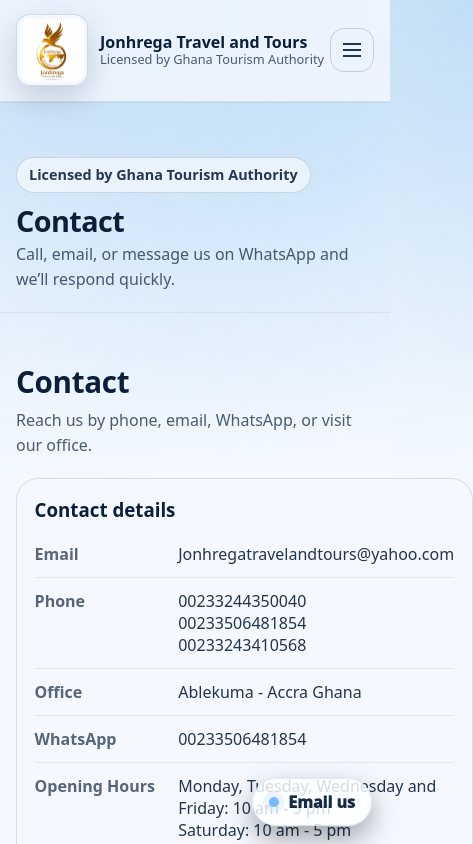
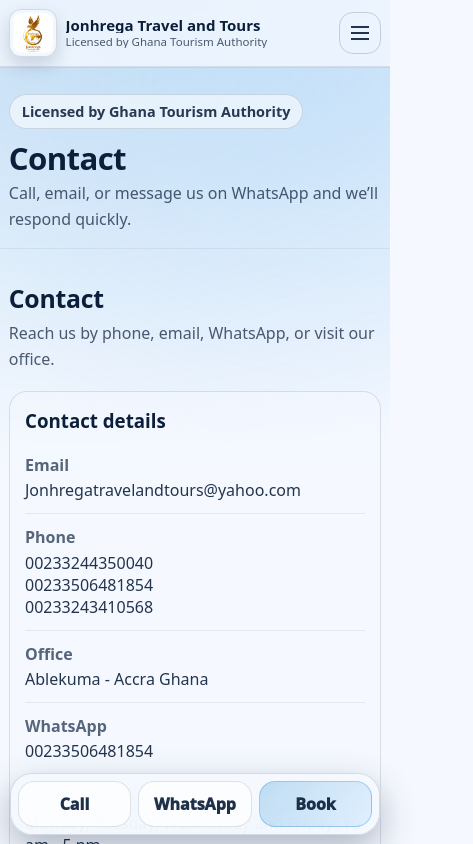
Before and after one commit to learngermanghana/jonhrega-travel-site, a React (Vite) app: page /contact in a window 390 px wide. Shown: the top 844 px of the page, 473 px wide, since content can reach past the window. Built offline with nearby package versions, Linux system fonts and the light colour scheme.

Commit message:
Improve mobile layout tap targets and quick actions

```diff
--- a/src/index.css
+++ b/src/index.css
@@ -55,6 +55,7 @@
   display: flex;
   gap: .75rem;
   align-items: center;
+  min-width: 0;
 }
 .brand__logo{
   width: 72px;
@@ -66,8 +67,9 @@
   box-shadow: var(--shadow);
   background: rgba(255,255,255,.4);
   padding: .2rem;
+  flex: 0 0 auto;
 }
-.brand__text{ display: grid; line-height: 1.05; }
+.brand__text{ display: grid; line-height: 1.05; min-width: 0; }
 .brand__name{ font-weight: 800; }
 .brand__sub{ font-size: .8rem; color: var(--muted); margin-top: .15rem; }
 
@@ -86,6 +88,7 @@
   border-radius: 14px;
   width: 44px; height: 44px;
   color: var(--text);
+  flex: 0 0 auto;
 }
 .hamburger{
   display: block;
@@ -107,16 +110,18 @@
 
 .nav__mobile{
   border-top: 1px solid rgba(11,31,58,.10);
-  background: rgba(245,249,255,.92);
+  background: rgba(245,249,255,.96);
+  max-height: calc(100dvh - 76px);
+  overflow-y: auto;
 }
 .nav__mobileInner{
   display: grid;
-  gap: .75rem;
-  padding: 1rem 0 1.25rem;
+  gap: .6rem;
+  padding: .85rem 0 1rem;
 }
 .nav__mobileLink{
   text-align: left;
-  padding: .9rem 1rem;
+  padding: .85rem 1rem;
   border-radius: 16px;
   border: 1px solid rgba(11,31,58,.12);
   background: rgba(255,255,255,.55);
@@ -459,6 +464,7 @@
   background: rgba(245,249,255,.35);
   color: rgba(11,31,58,.92);
   outline: none;
+  font: inherit;
 }
 input:focus, select:focus, textarea:focus{
   border-color: rgba(0,119,200,.40);
@@ -478,6 +484,7 @@
   align-items: center;
   justify-content: center;
   gap: .45rem;
+  min-height: 44px;
   padding: .75rem 1rem;
   border-radius: 999px;
   border: 1px solid rgba(0,119,200,.26);
@@ -493,6 +500,7 @@
   border-color: rgba(11,31,58,.14);
 }
 .btn--small{
+  min-height: 40px;
   padding: .55rem .85rem;
   font-weight: 900;
 }
@@ -517,166 +525,6 @@
   gap: .5rem;
   text-align: right;
   color: rgba(11,31,58,.85);
-}
-
-/* RESPONSIVE */
-@media (max-width: 980px){
-  .hero__inner{ grid-template-columns: 1fr; }
-  .hero__meta{ grid-template-columns: 1fr; }
-  .hero__visual{ min-height: 240px; }
-  .hero__image--passport{ width: 60%; right: -.6rem; bottom: -.6rem; }
-  .grid{ grid-template-columns: 1fr; }
-  .twoCol{ grid-template-columns: 1fr; }
-  .twoCol--contact{ grid-template-columns: 1fr; }
-  .footer__inner{ flex-direction: column; }
-  .footer__links{ text-align: left; }
-  .nav__links{ display: none; }
-  .nav__toggle{ display: inline-flex; align-items: center; justify-content: center; }
-}
-
-@media (max-width: 720px){
-  .hero::before{
-    background:
-      linear-gradient(180deg, rgba(245,249,255,.92) 0%, rgba(245,249,255,.65) 45%, rgba(245,249,255,.28) 100%),
-      url("/images/plane.jpeg") center/cover no-repeat;
-  }
-}
-
-/* ROUTES */
-.nav__links a.active{
-  text-decoration: none;
-  border-bottom: 2px solid rgba(0,119,200,.7);
-  padding-bottom: .2rem;
-}
-.nav__mobileLink.active{
-  border-color: rgba(0,119,200,.45);
-}
-
-.pageHeader{
-  padding: 2.6rem 0 1.2rem;
-  border-top: 1px solid rgba(11,31,58,.06);
-}
-.pageHeader__inner{
-  padding-top: .8rem;
-}
-.pageHeader__title{
-  margin: .75rem 0 .35rem;
-  font-size: clamp(1.8rem, 3.4vw, 2.6rem);
-  line-height: 1.1;
-  letter-spacing: -0.02em;
-}
-.pageHeader__sub{
-  margin: 0;
-  color: rgba(11,31,58,.72);
-  line-height: 1.6;
-  max-width: 75ch;
-}
-
-/* ROUTES */
-.nav__links a.active{
-  text-decoration: none;
-  border-bottom: 2px solid rgba(0,119,200,.7);
-  padding-bottom: .2rem;
-}
-.nav__mobileLink.active{
-  border-color: rgba(0,119,200,.45);
-}
-
-.pageHeader{
-  padding: 2.6rem 0 1.2rem;
-  border-top: 1px solid rgba(11,31,58,.06);
-}
-.pageHeader__inner{
-  padding-top: .8rem;
-}
-.pageHeader__title{
-  margin: .75rem 0 .35rem;
-  font-size: clamp(1.8rem, 3.4vw, 2.6rem);
-  line-height: 1.1;
-  letter-spacing: -0.02em;
-}
-.pageHeader__sub{
-  margin: 0;
-  color: rgba(11,31,58,.72);
-  line-height: 1.6;
-  max-width: 75ch;
-}
-
-/* HOME OFFERS */
-.offersGrid{
-  display: grid;
-  grid-template-columns: repeat(3, minmax(0, 1fr));
-  gap: 1rem;
-}
-
-.offerCard{
-  border-radius: 22px;
-  border: 1px solid rgba(11,31,58,.12);
-  background: rgba(255,255,255,.52);
-  overflow: hidden;
-  box-shadow: 0 10px 22px rgba(0,0,0,.20);
-  display: grid;
-  grid-template-rows: 160px 1fr;
-}
-
-.offerCard__media{
-  position: relative;
-  width: 100%;
-  height: 160px;
-  overflow: hidden;
-}
-.offerCard__media img{
-  width: 100%;
-  height: 100%;
-  object-fit: cover;
-  display: block;
-}
-.offerCard__mediaFallback{
-  position: absolute;
-  inset: 0;
-  background:
-    radial-gradient(600px 180px at 20% 0%, rgba(0,119,200,.24), transparent 60%),
-    radial-gradient(520px 180px at 90% 15%, rgba(111,183,255,.18), transparent 55%),
-    rgba(245,249,255,.25);
-}
-
-.offerCard__body{
-  padding: 1rem 1rem 1.1rem;
-}
-.offerCard__subtitle{
-  color: rgba(11,31,58,.68);
-  font-weight: 800;
-  font-size: .92rem;
-  margin-bottom: .25rem;
-}
-.offerCard__title{
-  margin: 0 0 .55rem;
-  font-size: 1.1rem;
-  font-weight: 950;
-  letter-spacing: -0.01em;
-}
-.offerCard__text{
-  margin: 0 0 .9rem;
-  color: rgba(11,31,58,.78);
-  line-height: 1.65;
-}
-.offerCard__link{
-  display: inline-flex;
-  gap: .35rem;
-  font-weight: 950;
-  text-decoration: none;
-  color: rgba(11,31,58,.95);
-  border-bottom: 1px solid rgba(0,119,200,.55);
-  padding-bottom: .15rem;
-}
-.offerCard__link:hover{
-  filter: brightness(1.1);
-}
-
-@media (max-width: 980px){
-  .offersGrid{ grid-template-columns: 1fr; }
-  .offerCard{ grid-template-rows: 180px 1fr; }
-  .offerCard__media{ height: 180px; }
 }
 
 /* TOURS + TESTIMONIALS + WHATSAPP */
@@ -870,6 +718,10 @@
   box-shadow: 0 0 0 6px rgba(111,183,255,.12);
 }
 
+.mobileActionBar{
+  display: none;
+}
+
 /* BLOG */
 .blogGrid{
   display: grid;
@@ -909,19 +761,6 @@
   font-weight: 800;
 }
 
-@media (max-width: 980px){
-  .badgeGrid{ grid-template-columns: 1fr; }
-  .testimonialsGrid{ grid-template-columns: 1fr; }
-  .toursGrid{ grid-template-columns: 1fr; }
-  .tourCard{ grid-template-columns: 1fr; }
-  .tourCard__media{ min-height: 200px; }
-  .filterBar{ grid-template-columns: 1fr; }
-  .highlightGrid{ grid-template-columns: 1fr; }
-  .ctaPanel{ grid-template-columns: 1fr; }
-  .blogGrid{ grid-template-columns: 1fr; }
-  .formGrid{ grid-template-columns: 1fr; }
-}
-
 .quickLinksGrid{
   display: grid;
   grid-template-columns: repeat(3, minmax(0, 1fr));
@@ -955,8 +794,303 @@
   color: var(--brand);
 }
 
-@media (max-width: 900px){
-  .quickLinksGrid{
+/* ROUTES */
+.nav__links a.active{
+  text-decoration: none;
+  border-bottom: 2px solid rgba(0,119,200,.7);
+  padding-bottom: .2rem;
+}
+.nav__mobileLink.active{
+  border-color: rgba(0,119,200,.45);
+}
+
+.pageHeader{
+  padding: 2.6rem 0 1.2rem;
+  border-top: 1px solid rgba(11,31,58,.06);
+}
+.pageHeader__inner{
+  padding-top: .8rem;
+}
+.pageHeader__title{
+  margin: .75rem 0 .35rem;
+  font-size: clamp(1.8rem, 3.4vw, 2.6rem);
+  line-height: 1.1;
+  letter-spacing: -0.02em;
+}
+.pageHeader__sub{
+  margin: 0;
+  color: rgba(11,31,58,.72);
+  line-height: 1.6;
+  max-width: 75ch;
+}
+
+/* HOME OFFERS */
+.offersGrid{
+  display: grid;
+  grid-template-columns: repeat(3, minmax(0, 1fr));
+  gap: 1rem;
+}
+.offerCard{
+  border-radius: 22px;
+  border: 1px solid rgba(11,31,58,.12);
+  background: rgba(255,255,255,.52);
+  overflow: hidden;
+  box-shadow: 0 10px 22px rgba(0,0,0,.20);
+  display: grid;
+  grid-template-rows: 160px 1fr;
+}
+.offerCard__media{
+  position: relative;
+  width: 100%;
+  height: 160px;
+  overflow: hidden;
+}
+.offerCard__media img{
+  width: 100%;
+  height: 100%;
+  object-fit: cover;
+  display: block;
+}
+.offerCard__mediaFallback{
+  position: absolute;
+  inset: 0;
+  background:
+    radial-gradient(600px 180px at 20% 0%, rgba(0,119,200,.24), transparent 60%),
+    radial-gradient(520px 180px at 90% 15%, rgba(111,183,255,.18), transparent 55%),
+    rgba(245,249,255,.25);
+}
+.offerCard__body{
+  padding: 1rem 1rem 1.1rem;
+}
+.offerCard__subtitle{
+  color: rgba(11,31,58,.68);
+  font-weight: 800;
+  font-size: .92rem;
+  margin-bottom: .25rem;
+}
+.offerCard__title{
+  margin: 0 0 .55rem;
+  font-size: 1.1rem;
+  font-weight: 950;
+  letter-spacing: -0.01em;
+}
+.offerCard__text{
+  margin: 0 0 .9rem;
+  color: rgba(11,31,58,.78);
+  line-height: 1.65;
+}
+.offerCard__link{
+  display: inline-flex;
+  gap: .35rem;
+  font-weight: 950;
+  text-decoration: none;
+  color: rgba(11,31,58,.95);
+  border-bottom: 1px solid rgba(0,119,200,.55);
+  padding-bottom: .15rem;
+}
+.offerCard__link:hover{
+  filter: brightness(1.1);
+}
+
+/* RESPONSIVE */
+@media (max-width: 980px){
+  .hero__inner{ grid-template-columns: 1fr; }
+  .hero__meta{ grid-template-columns: 1fr; }
+  .hero__visual{ min-height: 240px; }
+  .hero__image--passport{ width: 60%; right: -.6rem; bottom: -.6rem; }
+  .grid{ grid-template-columns: 1fr; }
+  .twoCol{ grid-template-columns: 1fr; }
+  .twoCol--contact{ grid-template-columns: 1fr; }
+  .footer__inner{ flex-direction: column; }
+  .footer__links{ text-align: left; }
+  .nav__links{ display: none; }
+  .nav__toggle{ display: inline-flex; align-items: center; justify-content: center; }
+  .badgeGrid{ grid-template-columns: 1fr; }
+  .testimonialsGrid{ grid-template-columns: 1fr; }
+  .toursGrid{ grid-template-columns: 1fr; }
+  .tourCard{ grid-template-columns: 1fr; }
+  .tourCard__media{ min-height: 200px; }
+  .filterBar{ grid-template-columns: 1fr; }
+  .highlightGrid{ grid-template-columns: 1fr; }
+  .ctaPanel{ grid-template-columns: 1fr; }
+  .blogGrid{ grid-template-columns: 1fr; }
+  .formGrid{ grid-template-columns: 1fr; }
+  .offersGrid{ grid-template-columns: 1fr; }
+  .offerCard{ grid-template-rows: 180px 1fr; }
+  .offerCard__media{ height: 180px; }
+  .quickLinksGrid{ grid-template-columns: 1fr; }
+}
+
+@media (max-width: 720px){
+  body{
+    padding-bottom: calc(76px + env(safe-area-inset-bottom));
+  }
+
+  .container{
+    width: min(100% - 1.1rem, 1120px);
+  }
+
+  .nav__inner{
+    padding: .55rem 0;
+  }
+
+  .brand{
+    gap: .55rem;
+    max-width: calc(100% - 56px);
+  }
+
+  .brand__logo{
+    width: 48px;
+    height: 48px;
+    border-radius: 12px;
+    box-shadow: 0 8px 18px rgba(12,26,56,.16);
+  }
+
+  .brand__name{
+    font-size: .94rem;
+    white-space: nowrap;
+    overflow: hidden;
+    text-overflow: ellipsis;
+  }
+
+  .brand__sub{
+    font-size: .72rem;
+    white-space: nowrap;
+    overflow: hidden;
+    text-overflow: ellipsis;
+  }
+
+  .nav__toggle{
+    width: 42px;
+    height: 42px;
+  }
+
+  .hero{
+    min-height: auto;
+    padding: 1.6rem 0 1.8rem;
+  }
+
+  .hero::before{
+    background:
+      linear-gradient(180deg, rgba(245,249,255,.94) 0%, rgba(245,249,255,.76) 50%, rgba(245,249,255,.40) 100%),
+      url("/images/plane.jpeg") center/cover no-repeat;
+  }
+
+  .hero__logo{
+    width: min(130px, 44vw);
+    margin-bottom: .45rem;
+  }
+
+  .hero__title{
+    font-size: clamp(1.7rem, 9vw, 2.35rem);
+    line-height: 1.08;
+  }
+
+  .hero__text{
+    font-size: 1rem;
+    line-height: 1.55;
+  }
+
+  .hero__cta,
+  .actions,
+  .section__actions,
+  .tourCard__actions,
+  .ctaPanel__actions{
+    display: grid;
     grid-template-columns: 1fr;
+    width: 100%;
+  }
+
+  .btn{
+    width: 100%;
+    min-height: 48px;
+  }
+
+  .btn--small{
+    min-height: 46px;
+  }
+
+  .section{
+    padding: 2rem 0;
+  }
+
+  .section__head--split{
+    display: grid;
+    align-items: start;
+  }
+
+  .section__head h2{
+    font-size: 1.55rem;
+  }
+
+  .card,
+  .infoBox,
+  .miniCard,
+  .quoteCard,
+  .highlightCard,
+  .blogCard,
+  .quickLinkCard{
+    border-radius: 18px;
+    padding: .95rem;
+  }
+
+  .pageHeader{
+    padding: 1.4rem 0 1rem;
+  }
+
+  .pageHeader__inner{
+    padding-top: .25rem;
+  }
+
+  .pageHeader__title{
+    font-size: clamp(1.55rem, 8vw, 2rem);
+  }
+
+  .filterBar{
+    padding: .75rem;
+  }
+
+  .kv{
+    grid-template-columns: 1fr;
+    gap: .2rem;
+  }
+
+  .emailFloat{
+    display: none;
+  }
+
+  .mobileActionBar{
+    position: fixed;
+    left: .6rem;
+    right: .6rem;
+    bottom: calc(.55rem + env(safe-area-inset-bottom));
+    z-index: 1000;
+    display: grid;
+    grid-template-columns: 1fr 1fr 1fr;
+    gap: .45rem;
+    padding: .45rem;
+    border-radius: 22px;
+    border: 1px solid rgba(11,31,58,.14);
+    background: rgba(245,249,255,.92);
+    backdrop-filter: blur(14px);
+    box-shadow: 0 14px 36px rgba(12,26,56,.30);
+  }
+
+  .mobileActionBar__item{
+    min-height: 46px;
+    display: inline-flex;
+    align-items: center;
+    justify-content: center;
+    border-radius: 16px;
+    border: 1px solid rgba(11,31,58,.12);
+    background: rgba(255,255,255,.72);
+    color: rgba(11,31,58,.92);
+    font-weight: 950;
+    text-decoration: none;
+  }
+
+  .mobileActionBar__item--primary{
+    border-color: rgba(0,119,200,.28);
+    background: linear-gradient(135deg, rgba(0,119,200,.22), rgba(111,183,255,.14));
   }
 }
```
